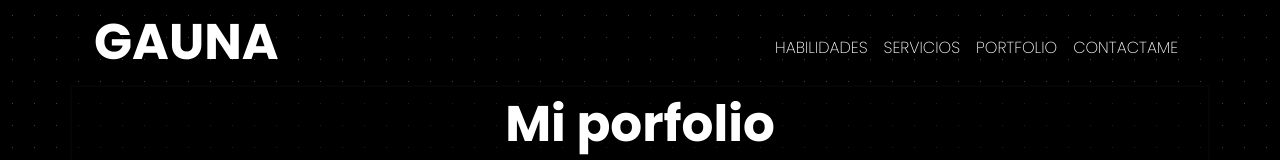
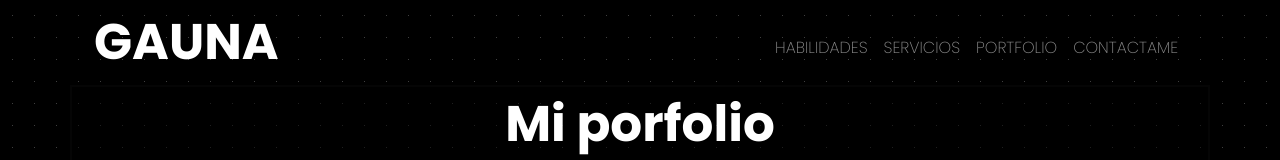
Before and after one commit to MarioGauna/Portfolio-Personal, a website: page html/portfolio.html in a window 1280 px wide. Shown: the top 160 px of the page. Drawn offline with nearby package versions, Linux system fonts and the light colour scheme.

Commit message:
Test Funcional 7.0

```diff
--- a/html/portfolio.html
+++ b/html/portfolio.html
@@ -27,16 +27,16 @@
                         <div class="collapse navbar-collapse" id="navbarNav">
                             <ul class="navbar-nav ms-auto text-right nav__menu">
                                 <li class="nav-item">
-                                    <a class="nav-link nav__link text-white"href="habilidades.html">Habilidades</a>
+                                    <a class="nav-link nav__link"href="habilidades.html">Habilidades</a>
                                 </li>
                                 <li class="nav-item">
-                                    <a class="nav-link nav__link text-white" href="servicios.html">Servicios</a>
+                                    <a class="nav-link nav__link" href="servicios.html">Servicios</a>
                                 </li>
                                 <li class="nav-item ">
-                                    <a class="nav-link nav__link text-white" href="portfolio.html">Portfolio</a>
+                                    <a class="nav-link nav__link" href="portfolio.html">Portfolio</a>
                                 </li>
                                 <li class="nav-item">
-                                    <a class="nav-link  nav__link text-white" href="contactame.html">Contactame</a>
+                                    <a class="nav-link  nav__link" href="contactame.html">Contactame</a>
                                 </li>
                             </ul>
                         </div>
```
